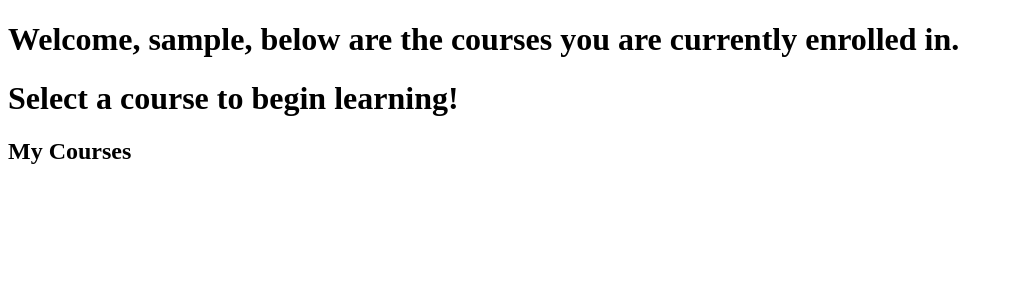
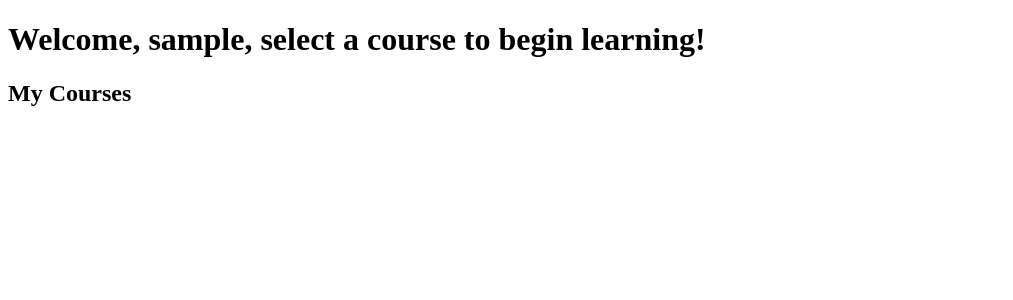
Before and after one commit to bluedev773/LERN, a PHP site: page /home.php in a window 1280 px wide. Shown: the part 173-473 px from the top of the page, without its empty margins (0-1013 px from the left). Run offline with PHP 8.4, Linux system fonts and the light colour scheme; the visitor is signed in with stand-in values (Sample User, id 1); data that the repository does not hold is empty; some libraries are stand-ins or nearby versions.

Commit message:
design changes

```diff
--- a/home.php
+++ b/home.php
@@ -103,8 +103,7 @@ include("data/AnswerDataInput.php");
         </nav>
 
             <div class = "content">
-                <h1>Welcome, <?php echo $_SESSION['name']; ?>, below are the courses you are currently enrolled in.</h1>
-                <h1> Select a course to begin learning!</h1>
+                <h1>Welcome, <?php echo $_SESSION['name']; ?>, select a course to begin learning!</h1>
                 <h2>My Courses</h2>
 
             </div>
@@ -149,6 +148,7 @@ include("data/AnswerDataInput.php");
       panel.style.display = "none";
     } else {
       panel.style.display = "block";
+      panel.scrollIntoView();
      }
 });
 
```
